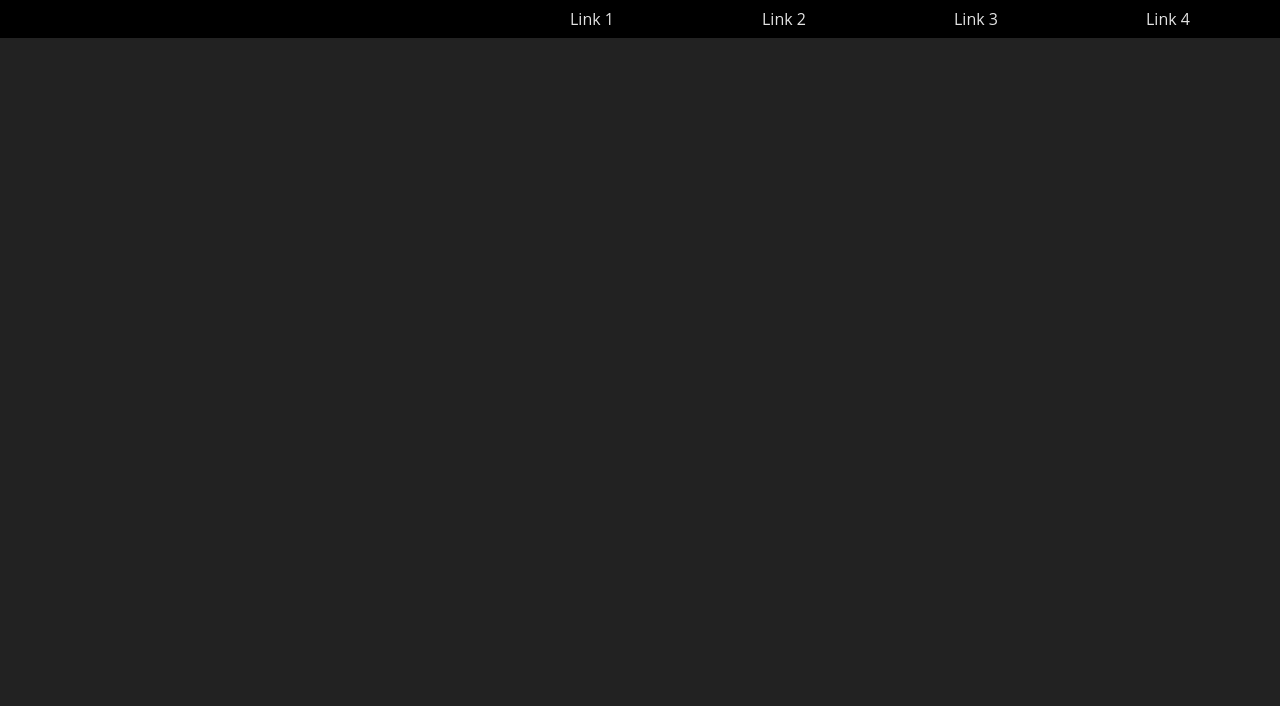
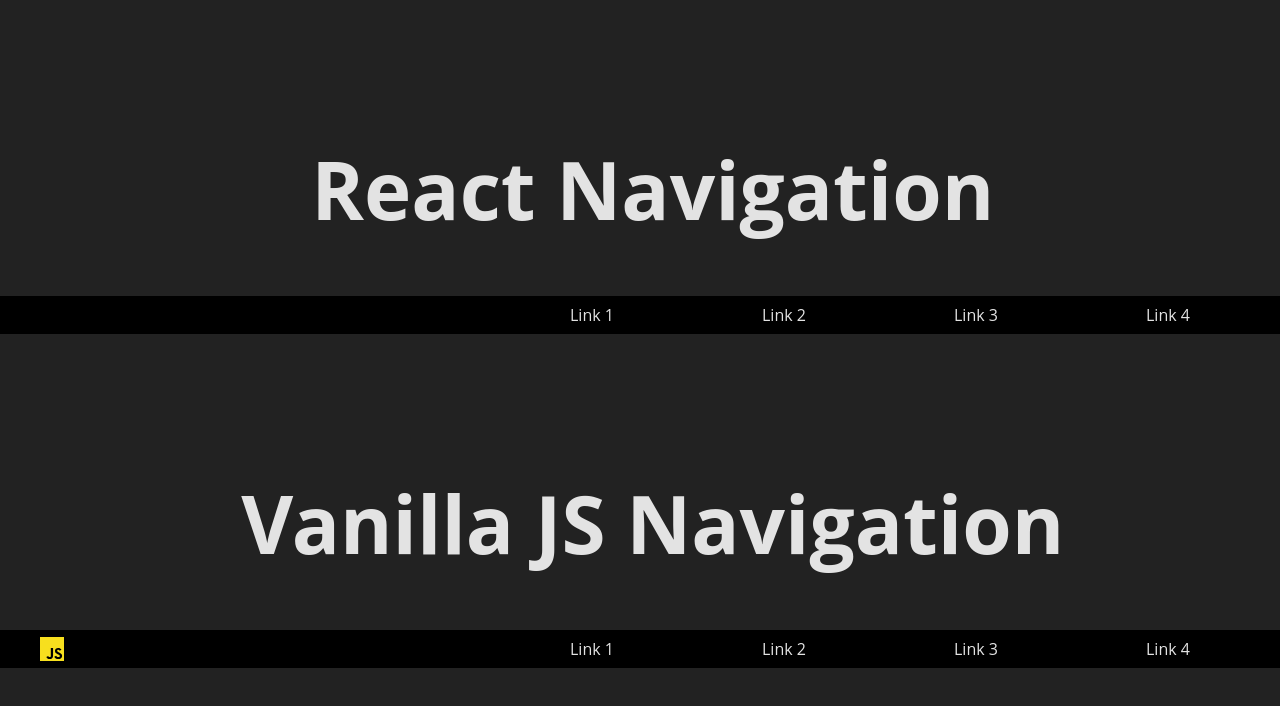
Before and after one commit to mndys/nav-slide, a React (Create React App) app: page / in a window 1280 px wide. Shown: the top 706 px of the page. Built offline with nearby package versions, Linux system fonts and the light colour scheme; some icons are missing.

Commit message:
Add vanilla js nav (#1)
* Create base files

* Link CSS to index.html

* Create and style main elements

* Add container for vanilla nav and js logo

* Add headline to tell navigations apart

* Add vanilla js nav

* remove unnecessary event

* Rename nav.css to Nav.css

* Rename nav.js to Nav.js

```diff
--- /dev/null
+++ b/public/VanillaJS/Nav.css
@@ -0,0 +1,66 @@
+html {
+    margin: 0;
+    box-sizing: border-box;
+}
+
+h1 {
+    padding: 10vh 0 0 2vw;
+    text-align: center;
+    font-size: 5em;
+}
+
+nav {
+    display: flex;
+    justify-content: end;
+    align-items: center;
+    background-color: var(--color-primary);
+    padding: 0 2rem;
+}
+
+ul {
+    list-style: none;
+    margin: 0;
+    display: flex;
+    justify-content: end;
+    gap: 0 2em;
+    width: 100%;
+    height: 100%;
+}
+
+li {
+    position: relative;
+    padding: var(--size-m) var(--size-xl);
+    width: 7rem;
+    text-align: center;
+}
+
+li:hover {
+    background-color: var(--color-bg);
+    filter: brightness(120%);
+}
+
+a {
+    color: inherit;
+    text-decoration: none;
+}
+
+.dropdown-container {
+    position: absolute;
+    top: 2.4em;
+    right: 0;
+    background-color: var(--color-bg);
+}
+
+.dropdown-nav {
+    height: 100%;
+    width: 100%;
+    display: flex;
+    flex-direction: column;
+    margin: 1em 0;
+    padding: 0;
+}
+
+#js-logo {
+    height: 1.5rem;
+    padding-left: 0.5rem;
+}
--- /dev/null
+++ b/public/VanillaJS/Nav.js
@@ -0,0 +1,70 @@
+// - Create Elements
+const h1 = document.createElement('h1')
+const nav = document.createElement('nav')
+const logo = document.querySelector('#js-logo')
+const ul = document.createElement('ul')
+const li1 = document.createElement('li')
+const li2 = document.createElement('li')
+const li3 = document.createElement('li')
+const li4 = document.createElement('li')
+const a1 = document.createElement('a')
+const a2 = document.createElement('a')
+const a3 = document.createElement('a')
+const a4 = document.createElement('a')
+const dropdownContainer = document.createElement('div')
+const dropdownUl = document.createElement('ul')
+const dropdownLi1 = document.createElement('li')
+const dropdownLi2 = document.createElement('li')
+const dropdownLi3 = document.createElement('li')
+const dropdownLi4 = document.createElement('li')
+const dropdownA1 = document.createElement('a')
+const dropdownA2 = document.createElement('a')
+const dropdownA3 = document.createElement('a')
+const dropdownA4 = document.createElement('a')
+
+const anchors = [a1, a2, a3, a4]
+const listItems = [li1, li2, li3, li4]
+
+const dropdownAnchors = [dropdownA1, dropdownA2, dropdownA3, dropdownA4]
+const dropdownListItems = [dropdownLi1, dropdownLi2, dropdownLi3, dropdownLi4]
+
+// - Add Attributes
+h1.textContent = 'Vanilla JS Navigation'
+ul.classList.add('main-nav')
+anchors.forEach((anchor, index) => {
+    anchor.textContent = `Link ${index + 1}`
+    anchor.href = '/'
+})
+listItems.forEach((listItem, index) => {
+    listItem.addEventListener('mouseenter', handleMouseEnter)
+    listItem.addEventListener('mouseleave', handleMouseLeave)
+})
+dropdownContainer.classList.add('dropdown-container')
+dropdownUl.classList.add('dropdown-nav')
+dropdownContainer.append(dropdownUl)
+dropdownListItems.forEach((dropdownListItem, index) => {
+    dropdownUl.append(dropdownListItem)
+    dropdownListItem.append(dropdownAnchors[index])
+})
+
+// - Functionality
+function handleMouseEnter(event) {
+    const linkText = event.target.firstChild.textContent
+    dropdownAnchors.forEach((anchor, index) => {
+        anchor.textContent = `${linkText}.${index + 1}`
+        anchor.href = '/'
+    })
+    event.target.append(dropdownContainer)
+}
+
+function handleMouseLeave() {
+    dropdownContainer.remove()
+}
+
+// - Append Elements to DOM
+document.querySelector('#vanilla-nav').append(h1, nav)
+nav.append(logo, ul)
+listItems.forEach((listItem, index) => {
+    ul.append(listItem)
+    listItem.append(anchors[index])
+})
--- a/public/index.html
+++ b/public/index.html
@@ -15,6 +15,7 @@
       user's mobile device or desktop. See https://developers.google.com/web/fundamentals/web-app-manifest/
     -->
         <link rel="manifest" href="%PUBLIC_URL%/manifest.json" />
+        <link rel="stylesheet" href="%PUBLIC_URL%/VanillaJS/nav.css" />
         <!--
       Notice the use of %PUBLIC_URL% in the tags above.
       It will be replaced with the URL of the `public` folder during the build.
@@ -29,6 +30,14 @@
     <body>
         <noscript>You need to enable JavaScript to run this app.</noscript>
         <div id="root"></div>
+        <div id="vanilla-nav">
+            <img
+                src="%PUBLIC_URL%/VanillaJS/js.svg"
+                alt="JavaScript Logo"
+                id="js-logo"
+            />
+        </div>
+        <script src="%PUBLIC_URL%/VanillaJS/nav.js"></script>
         <!--
       This HTML file is a template.
       If you open it directly in the browser, you will see an empty page.
@@ -38,6 +47,5 @@
 
       To begin the development, run `npm start` or `yarn start`.
       To create a production bundle, use `npm run build` or `yarn build`.
-    -->
-  </body>
+    --></body>
 </html>
--- a/src/App.js
+++ b/src/App.js
@@ -3,6 +3,7 @@ import NavBar from './Components/Navigation/NavBar'
 function App() {
     return (
         <div>
+            <h1>React Navigation</h1>
             <NavBar />
         </div>
     )
```
Also changed, not shown: public/VanillaJS/js.svg (added). Lines whose indentation alone changed are shown as unchanged.
